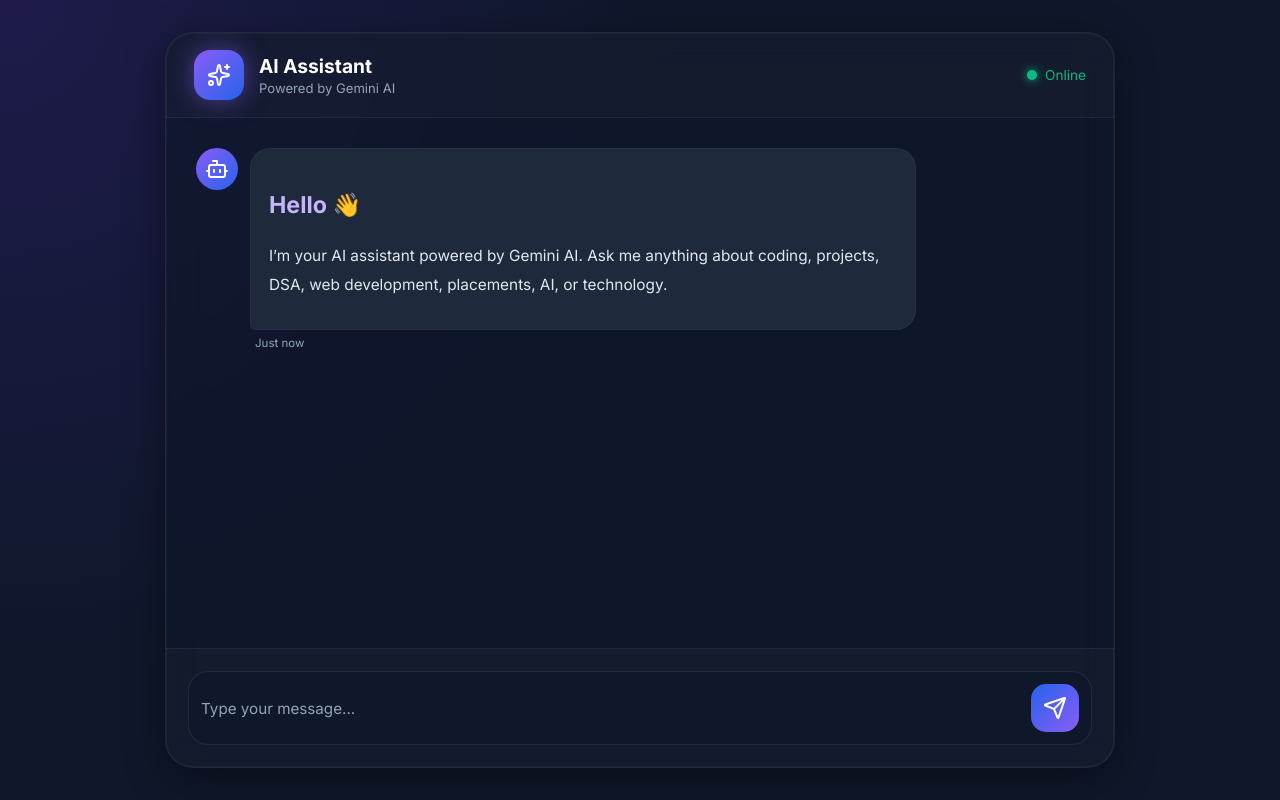
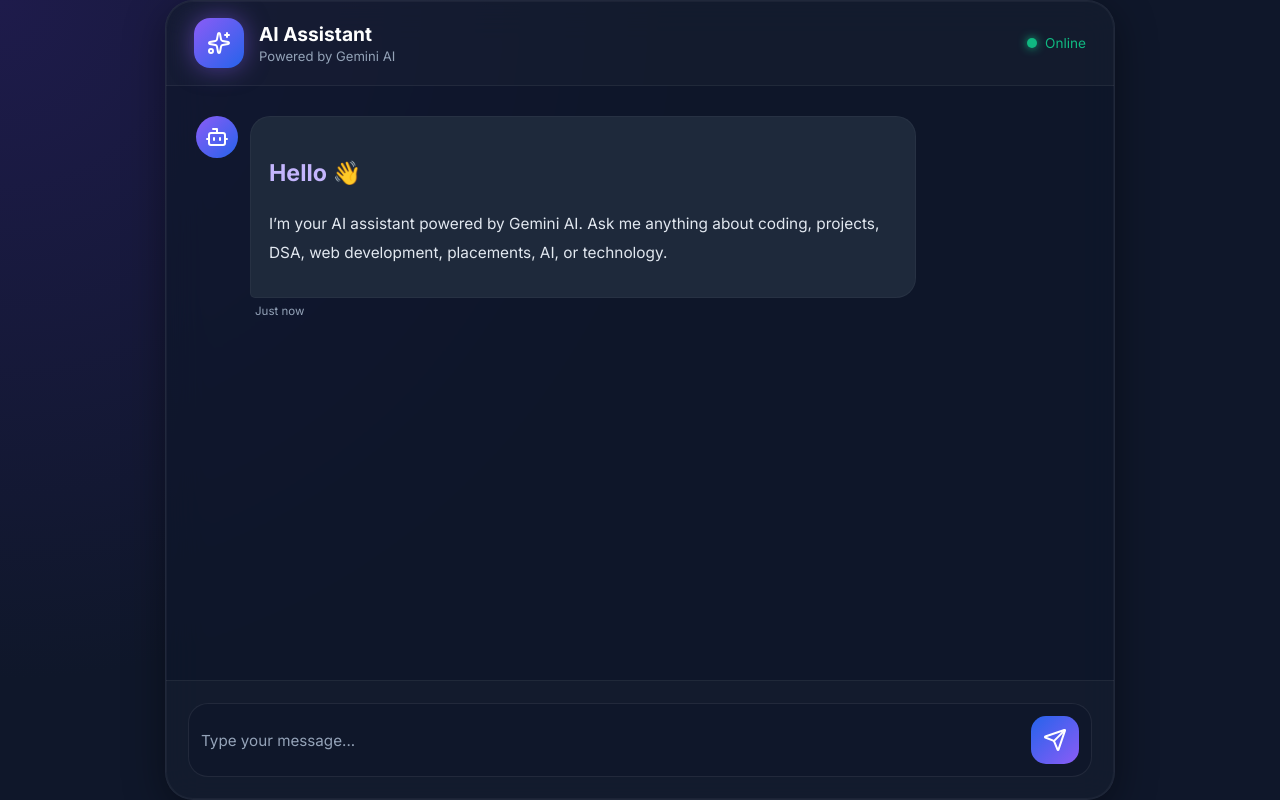
Before and after one commit to shahanthi-velagala/genai-chatbot, a Flask app: page / in a window 1280 px wide. Run offline with Flask 3, Linux system fonts and the light colour scheme.

Commit message:
Fixed mobile viewport height

```diff
--- a/templates/index.html
+++ b/templates/index.html
@@ -28,7 +28,7 @@
 
         body{
 
-            height:100vh;
+            height:100dvh;
 
             background:
             radial-gradient(circle at top left,#1e1b4b,#0f172a 45%),
@@ -47,7 +47,7 @@
 
             width:100%;
             max-width:950px;
-            height:92vh;
+            height:100dvh;
 
             backdrop-filter:blur(18px);
 
```
